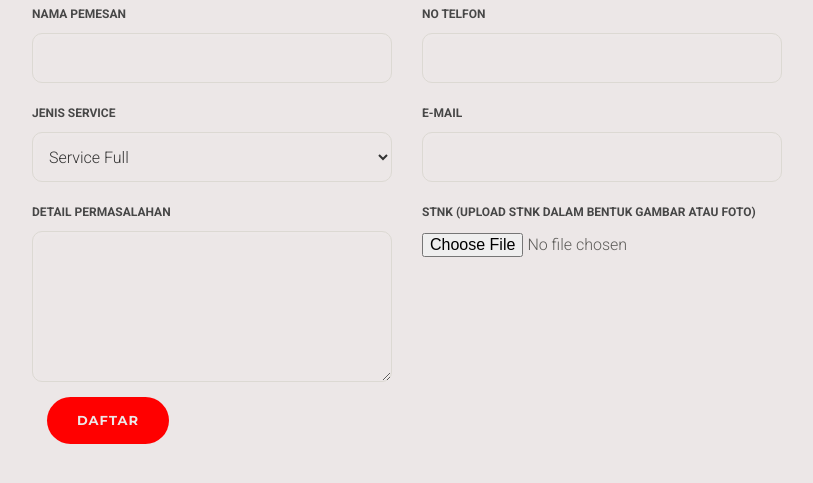
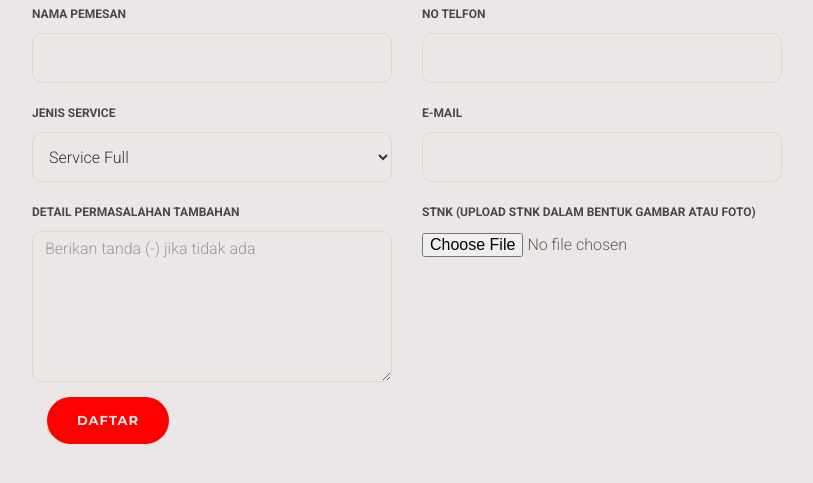
Before and after one commit to Shidqi/antrian, a PHP site: page /tcpdf/pemesanan.php in a window 1280 px wide. Shown: the part 206-689 px from the top of the page, without its empty margins (38-851 px from the left). Run offline with PHP 8.4, Linux system fonts and the light colour scheme.

Commit message:
Update pemesanan.php

```diff
--- a/pemesanan.php
+++ b/pemesanan.php
@@ -82,8 +82,8 @@
                                         <input type='text' name='email' placeholder='' class='form-control' required>
                                     </div>
 									<div class='col-md-6'>
-                                        <label class='control-label'>Detail Permasalahan</label>
-                                        <textarea class='form-control' name='detail' rows='6' placeholder=''></textarea>
+                                        <label class='control-label'>Detail Permasalahan Tambahan</label>
+                                        <textarea class='form-control' name='detail' rows='6' placeholder='Berikan tanda (-) jika tidak ada'></textarea>
                                     </div>
 
                                     <div class='col-md-6'>
```
